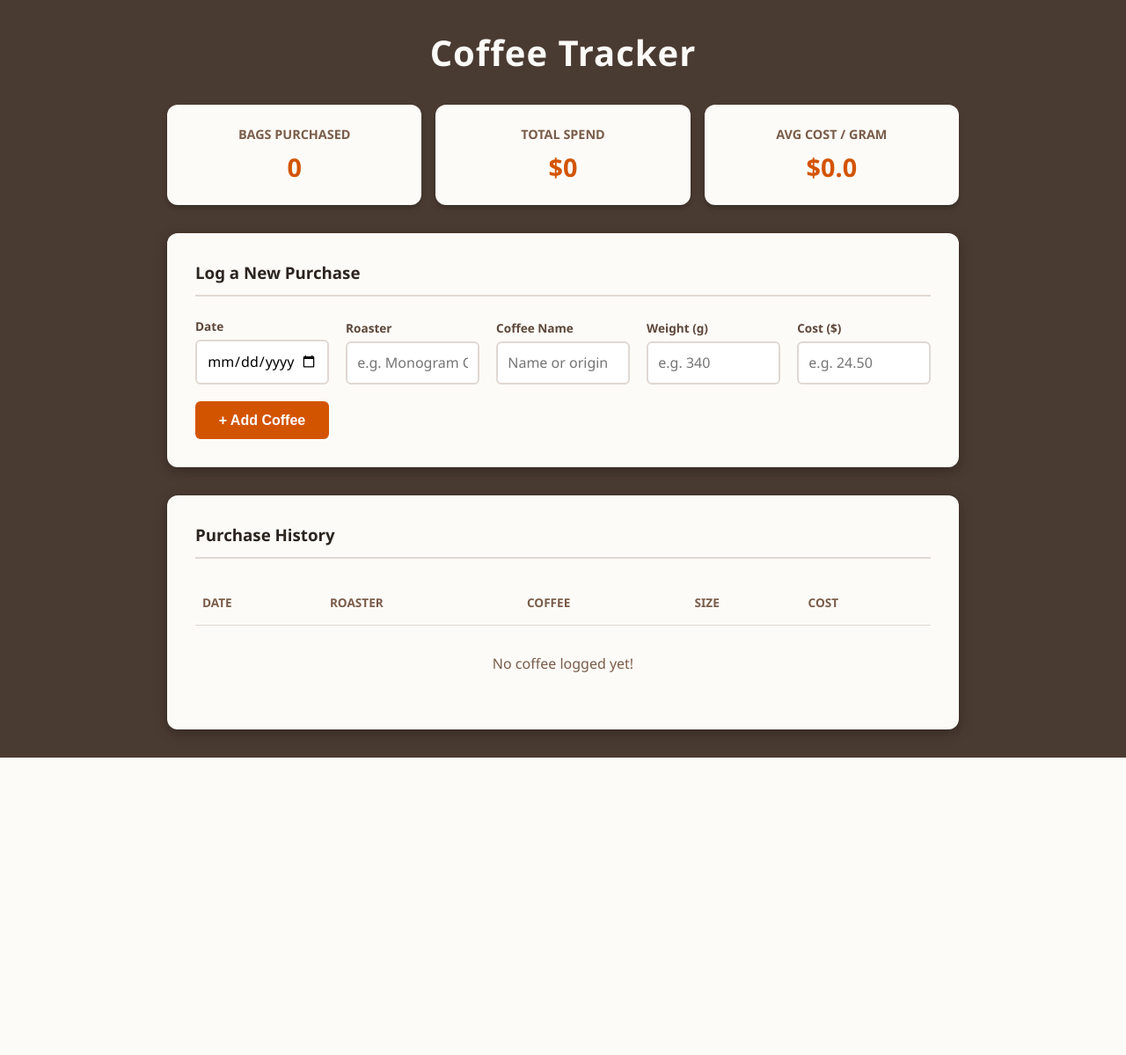
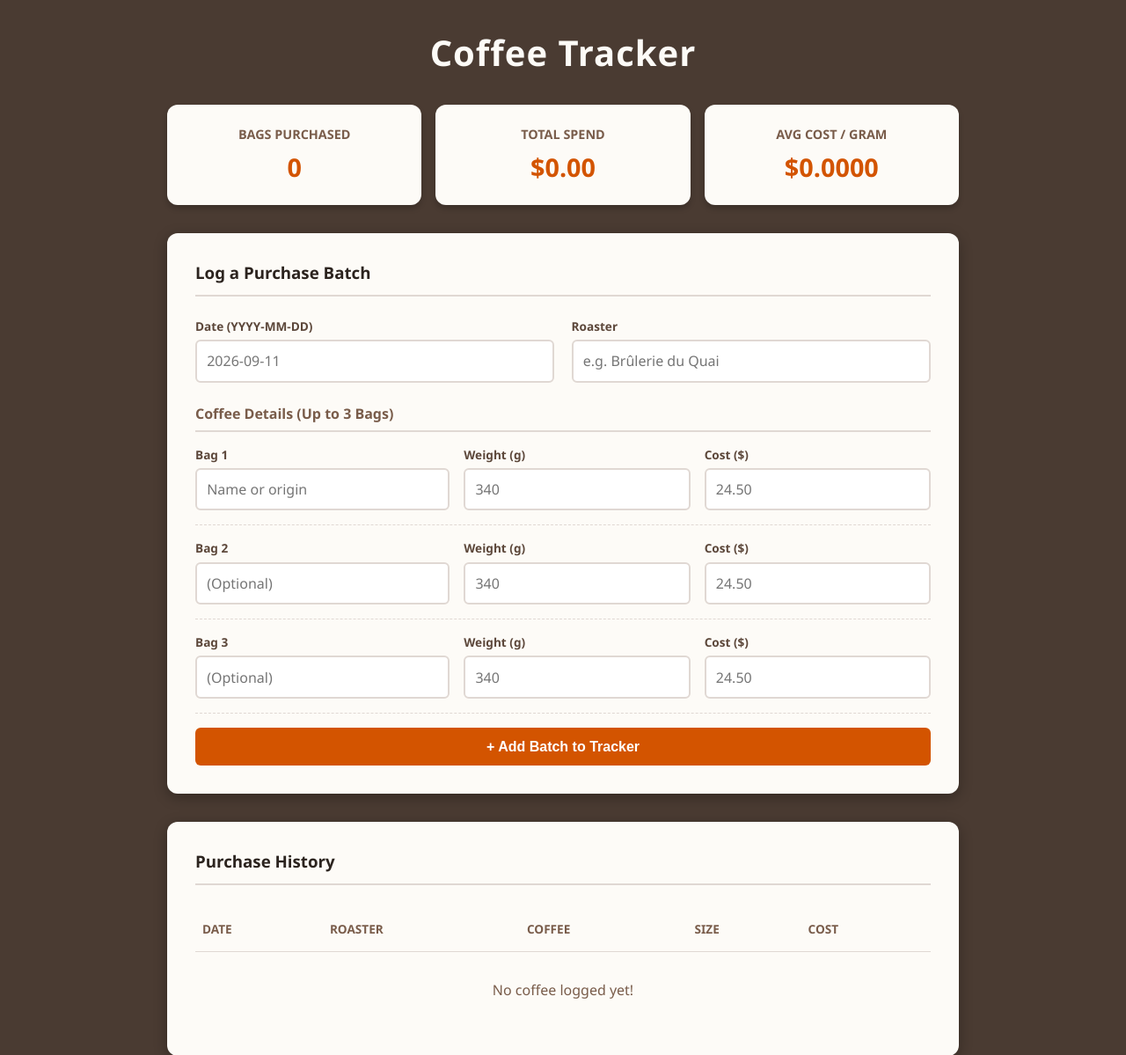
Before and after one commit to alexmilton/coffee-tracker, a Flask app: page / in a window 1280 px wide. Shown: the top 1199 px of the page at 88% size. Before the commit the page ends 861 px from the top, so only its background shows below. Run offline with Flask 3, Linux system fonts and the light colour scheme; data that the repository does not hold is empty.

Commit message:
Add multi-bag batch logging, formatted currency, and text-based date input

```diff
--- a/app.py
+++ b/app.py
@@ -21,14 +21,29 @@ with app.app_context():
 @app.route('/', methods=['GET', 'POST'])
 def index():
     if request.method == 'POST':
-        newPurchase = CoffeePurchase(
-            purchaseDate=datetime.strptime(request.form['purchaseDate'], '%Y-%m-%d').date(),
-            roaster=request.form['roaster'].strip(),
-            coffeeName=request.form['coffeeName'].strip(),
-            bagWeightGrams=float(request.form['bagWeightGrams']),
-            cost=float(request.form['cost'])
-        )
-        db.session.add(newPurchase)
+        # Single values for the batch
+        purchaseDateStr = request.form['purchaseDate'].strip()
+        roasterVal = request.form['roaster'].strip()
+
+        # Lists for the individual bags
+        coffeeNames = request.form.getlist('coffeeName')
+        bagWeights = request.form.getlist('bagWeightGrams')
+        costs = request.form.getlist('cost')
+
+        # Loop through up to 3 bags
+        for i in range(len(coffeeNames)):
+            cName = coffeeNames[i].strip()
+            # Only process if a coffee name was provided in this row
+            if cName and bagWeights[i] and costs[i]:
+                newPurchase = CoffeePurchase(
+                    purchaseDate=datetime.strptime(purchaseDateStr, '%Y-%m-%d').date(),
+                    roaster=roasterVal,
+                    coffeeName=cName,
+                    bagWeightGrams=float(bagWeights[i]),
+                    cost=float(costs[i])
+                )
+                db.session.add(newPurchase)
+
         db.session.commit()
         return redirect(url_for('index'))
 
--- a/templates/index.html
+++ b/templates/index.html
@@ -7,10 +7,10 @@
   <style>
     /* Color Palette */
     :root {
-      --bgBrown: #4A3b32;       /* Deep espresso background */
-      --cardCream: #FDFBF7;     /* Latte foam cards */
-      --textDark: #2C241F;      /* High contrast text */
-      --accentOrange: #D35400;  /* Fun, energetic highlight */
+      --bgBrown: #4A3b32;
+      --cardCream: #FDFBF7;
+      --textDark: #2C241F;
+      --accentOrange: #D35400;
       --borderRadius: 12px;
     }
 
@@ -31,7 +31,6 @@
       letter-spacing: 1px;
     }
 
-    /* Stats Grid */
     .stats-container {
       display: flex;
       gap: 1rem;
@@ -65,7 +64,6 @@
       margin-top: 0.5rem;
     }
 
-    /* Main Forms and Tables Layout */
     .card {
       background-color: var(--cardCream);
       padding: 2rem;
@@ -82,11 +80,32 @@
       margin-bottom: 1.5rem;
     }
 
-    form {
+    .card h4 {
+      color: #795c4a;
+      border-bottom: 2px solid #e0d8d3;
+      padding-bottom: 0.5rem;
+      margin-bottom: 1rem;
+      margin-top: 1.5rem;
+    }
+
+    /* Batch Form Layout */
+    .batch-header {
       display: grid;
-      grid-template-columns: repeat(auto-fit, minmax(150px, 1fr));
+      grid-template-columns: 1fr 1fr;
       gap: 1.2rem;
-      align-items: end;
+    }
+
+    .bag-row {
+      display: grid;
+      grid-template-columns: 2fr 1fr 1fr;
+      gap: 1rem;
+      margin-bottom: 1rem;
+      padding-bottom: 1rem;
+      border-bottom: 1px dashed #e0d8d3;
+    }
+
+    .bag-row:last-child {
+      border-bottom: none;
     }
 
     .input-group {
@@ -119,12 +138,13 @@
       background-color: var(--accentOrange);
       color: white;
       border: none;
-      padding: 0.8rem;
+      padding: 0.8rem 1.5rem;
       border-radius: 6px;
       font-size: 1rem;
       font-weight: bold;
       cursor: pointer;
       transition: background-color 0.2s;
+      width: 100%;
     }
 
     button:hover {
@@ -166,45 +186,83 @@
     </div>
     <div class="stat-card">
       <div class="stat-card-title">Total Spend</div>
-      <div class="stat-card-value">${{ stats.totalSpend }}</div>
+      <div class="stat-card-value">${{ "%.2f"|format(stats.totalSpend) }}</div>
     </div>
     <div class="stat-card">
       <div class="stat-card-title">Avg Cost / Gram</div>
-      <div class="stat-card-value">${{ stats.avgCostPerGram }}</div>
+      <div class="stat-card-value">${{ "%.4f"|format(stats.avgCostPerGram) }}</div>
     </div>
   </div>
 
   <div class="card">
-    <h3>Log a New Purchase</h3>
+    <h3>Log a Purchase Batch</h3>
     <form method="POST">
+
+      <!-- Shared Batch Info -->
+      <div class="batch-header">
         <div class="input-group">
-        <label>Date</label>
-        <input type="date" name="purchaseDate" required>
+          <label>Date (YYYY-MM-DD)</label>
+          <input type="text" name="purchaseDate" placeholder="2026-09-11" pattern="\d{4}-\d{2}-\d{2}" required>
+        </div>
+        <div class="input-group">
+          <label>Roaster</label>
+          <input list="roasterList" name="roaster" placeholder="e.g. Brûlerie du Quai" required>
+          <datalist id="roasterList">{% for r in roasters %}<option value="{{ r }}"></option>{% endfor %}</datalist>
+        </div>
       </div>
 
+      <h4>Coffee Details (Up to 3 Bags)</h4>
+
+      <!-- Bag 1 (Required) -->
+      <div class="bag-row">
         <div class="input-group">
-        <label>Roaster</label>
-        <input list="roasterList" name="roaster" placeholder="e.g. Monogram Coffee" required>
-        <datalist id="roasterList">{% for r in roasters %}<option value="{{ r }}"></option>{% endfor %}</datalist>
-      </div>
-
-      <div class="input-group">
-        <label>Coffee Name</label>
+          <label>Bag 1</label>
           <input list="coffeeList" name="coffeeName" placeholder="Name or origin" required>
           <datalist id="coffeeList">{% for c in coffees %}<option value="{{ c }}"></option>{% endfor %}</datalist>
         </div>
-
         <div class="input-group">
           <label>Weight (g)</label>
-        <input type="number" step="0.1" name="bagWeightGrams" placeholder="e.g. 340" required>
+          <input type="number" step="0.1" name="bagWeightGrams" placeholder="340" required>
+        </div>
+        <div class="input-group">
+          <label>Cost ($)</label>
+          <input type="number" step="0.01" name="cost" placeholder="24.50" required>
+        </div>
       </div>
 
+      <!-- Bag 2 (Optional) -->
+      <div class="bag-row">
+        <div class="input-group">
+          <label>Bag 2</label>
+          <input list="coffeeList" name="coffeeName" placeholder="(Optional)">
+        </div>
+        <div class="input-group">
+          <label>Weight (g)</label>
+          <input type="number" step="0.1" name="bagWeightGrams" placeholder="340">
+        </div>
         <div class="input-group">
           <label>Cost ($)</label>
-        <input type="number" step="0.01" name="cost" placeholder="e.g. 24.50" required>
+          <input type="number" step="0.01" name="cost" placeholder="24.50">
+        </div>
       </div>
 
-      <button type="submit">+ Add Coffee</button>
+      <!-- Bag 3 (Optional) -->
+      <div class="bag-row">
+        <div class="input-group">
+          <label>Bag 3</label>
+          <input list="coffeeList" name="coffeeName" placeholder="(Optional)">
+        </div>
+        <div class="input-group">
+          <label>Weight (g)</label>
+          <input type="number" step="0.1" name="bagWeightGrams" placeholder="340">
+        </div>
+        <div class="input-group">
+          <label>Cost ($)</label>
+          <input type="number" step="0.01" name="cost" placeholder="24.50">
+        </div>
+      </div>
+
+      <button type="submit">+ Add Batch to Tracker</button>
     </form>
   </div>
 
@@ -227,7 +285,7 @@
           <td>{{ p.roaster }}</td>
           <td>{{ p.coffeeName }}</td>
           <td>{{ p.bagWeightGrams }}g</td>
-          <td>${{ p.cost }}</td>
+          <td>${{ "%.2f"|format(p.cost) }}</td>
         </tr>
         {% else %}
         <tr>
```
Lines whose indentation alone changed are shown as unchanged.
